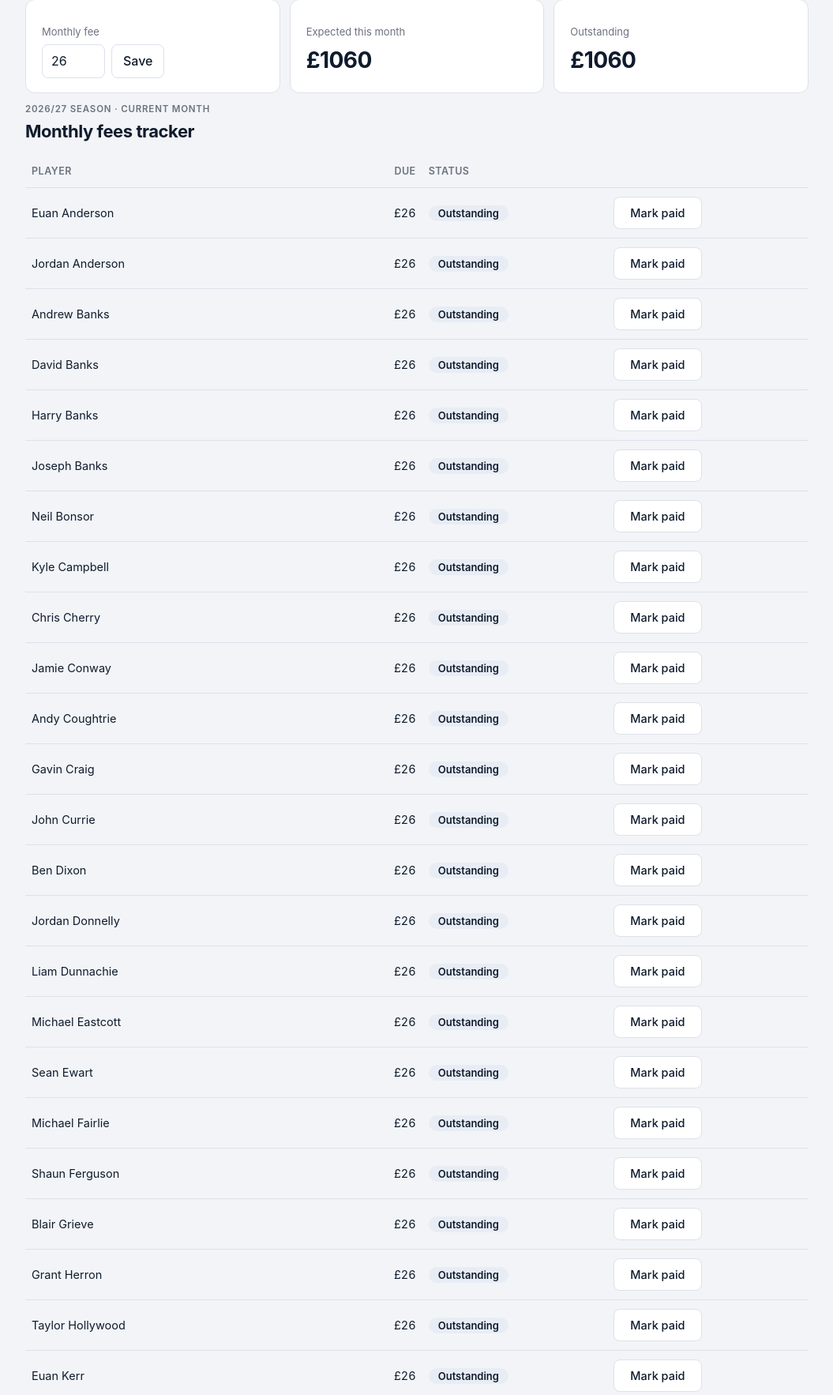
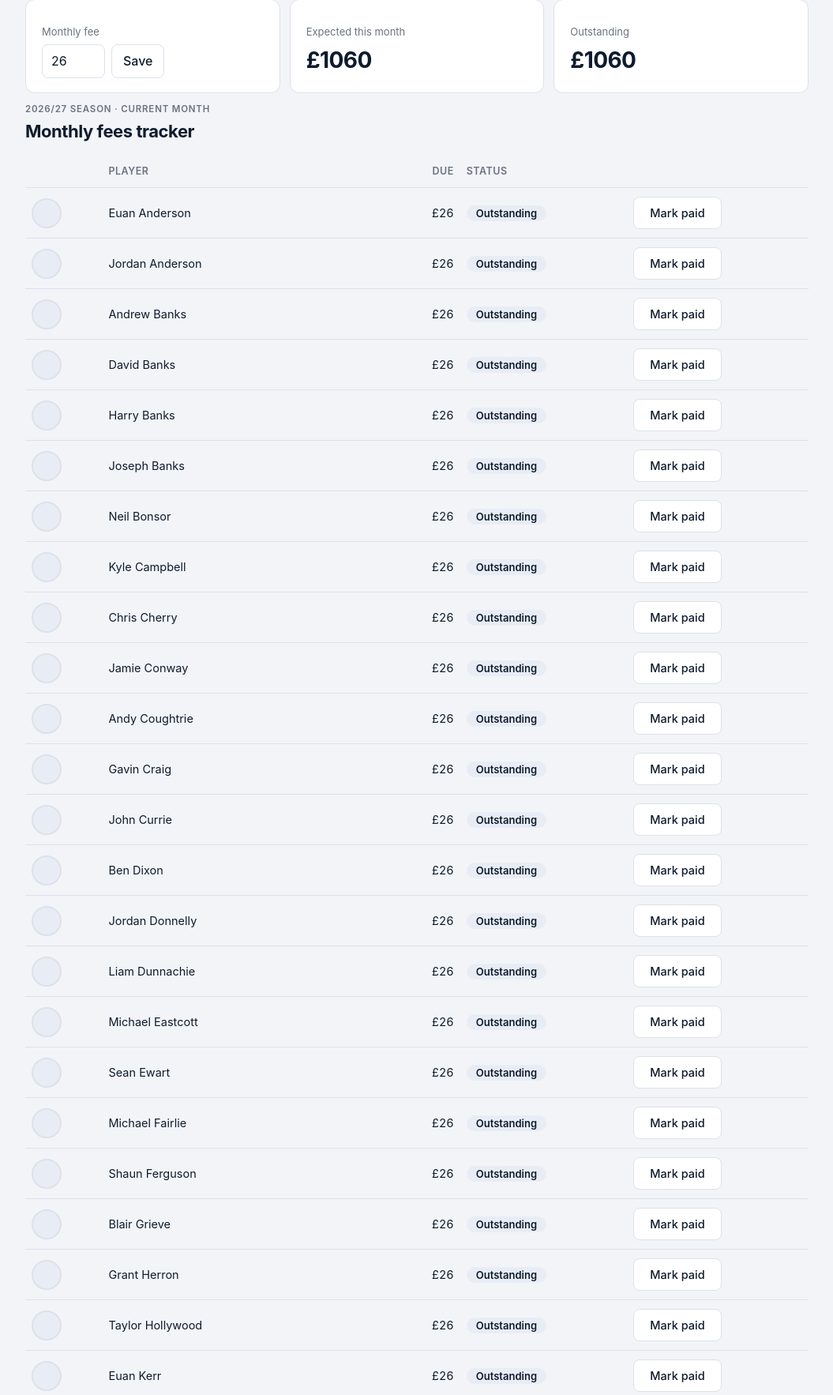
Before and after one commit to thollywood1888/united-churches-ayr, a FastAPI app: page /fees in a window 1280 px wide. Shown: the part 163-1929 px from the top of the page at 79% size, without its empty margins (112-1167 px from the left). Run offline with FastAPI, Linux system fonts and the light colour scheme; the visitor is signed in with stand-in values (Sample User, id 1).

Commit message:
Add player thumbnails to monthly fees tracker
Co-Authored-By: Claude Sonnet 4.6 <noreply@anthropic.com>

```diff
--- a/app/templates/fees.html
+++ b/app/templates/fees.html
@@ -29,6 +29,7 @@
 <table>
   <thead>
     <tr>
+      <th></th>
       <th>Player</th>
       <th class="num">Due</th>
       <th>Status</th>
@@ -38,6 +39,13 @@
   <tbody>
     {% for player in players %}
     <tr>
+      <td>
+        {% if player.photo_filename %}
+        <img src="/static/player_photos/{{ player.photo_filename }}" class="player-thumb" alt="">
+        {% else %}
+        <div class="player-thumb player-thumb--placeholder"></div>
+        {% endif %}
+      </td>
       <td>{{ player.first_name }} {{ player.last_name }}</td>
       <td class="num">£{{ settings.monthly_fee_pence // 100 }}</td>
       <td>
```
